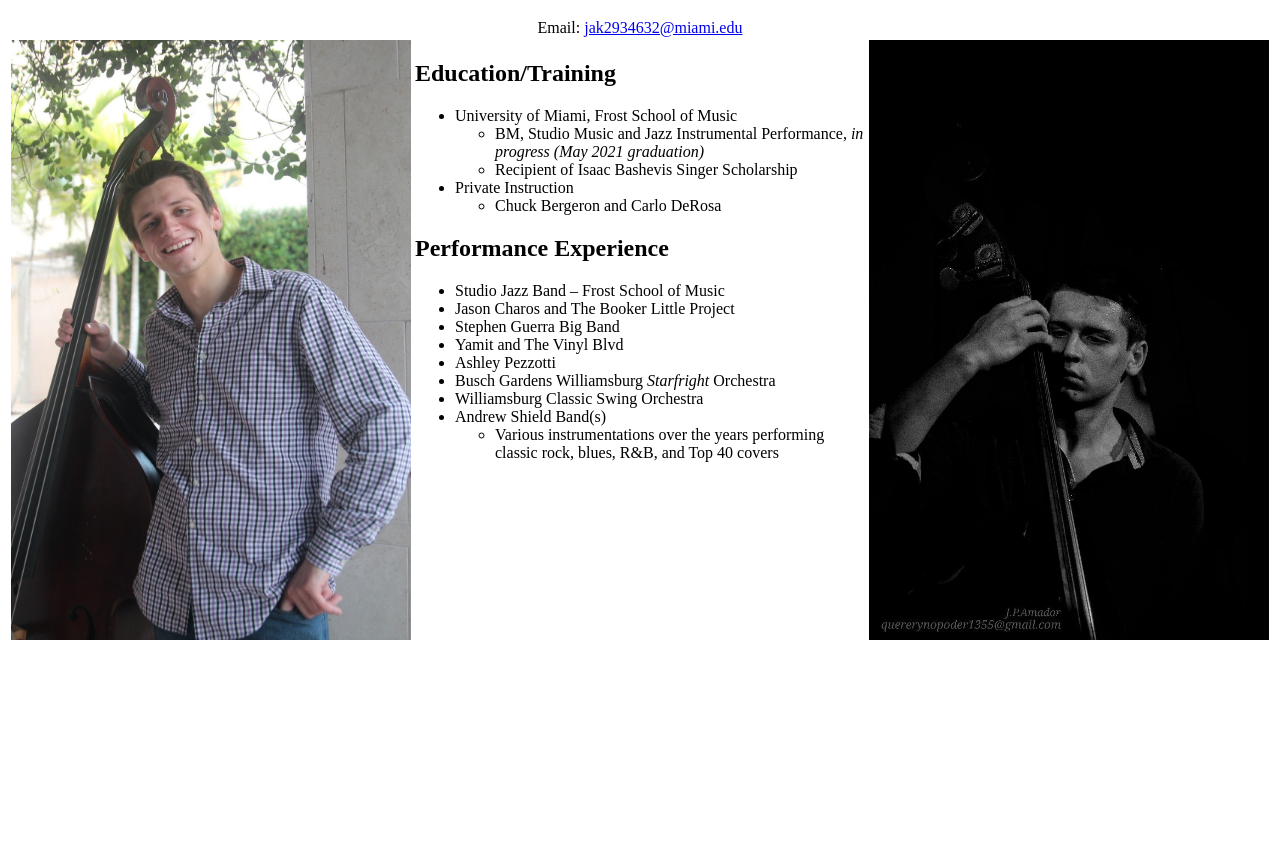
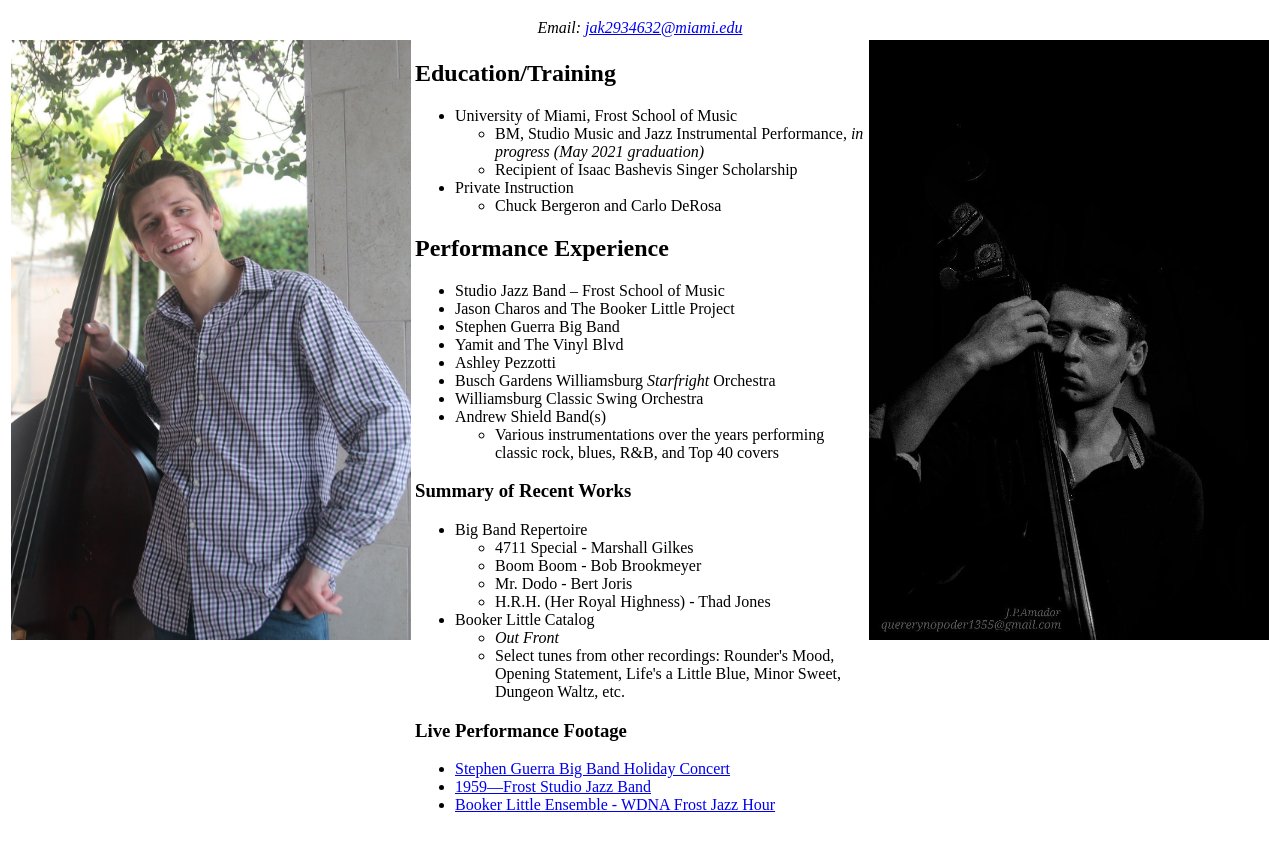
Before and after one commit to jak299/resume, a plain HTML site: page index.html in a window 1280 px wide. Shown: the part 61-902 px from the top of the page. Before the commit the page ends 800 px from the top, so only its background shows below. Drawn offline with Linux system fonts and the light colour scheme.

Commit message:
Update index.html

```diff
--- a/index.html
+++ b/index.html
@@ -2,6 +2,8 @@
 <html lang="en" dir="ltr">
   <head>
     <meta charset="utf-8">
+    <meta name="keywords" content="Bass, Bassist, Musician, Jazz, Jazz Bassist, Jazz Musician">
+    <meta name="description" content="Resume of jazz bassist, composer, arranger, and educator, Jesse Katz">
     <title>Jesse Katz</title>
     <style media="screen">
       table td {
@@ -14,9 +16,10 @@
       <h1>Jesse Katz</h1>
     </header>
       <div align=center>
-        Email: <a href="mailto:jak2934632@miami.edu">jak2934632@miami.edu</a>
+        <address>
+          Email: <a href="mailto:jak2934632@miami.edu">jak2934632@miami.edu</a>
+        </address>
       </div>
-
       <table align=center>
         <tr>
           <td width="30%" align=center>
@@ -47,13 +50,38 @@
                   <li>Stephen Guerra Big Band</li>
                   <li>Yamit and The Vinyl Blvd</li>
                   <li>Ashley Pezzotti</li>
-                  <li>Busch Gardens Williamsburg <i>Starfright</i> Orchestra</li>
+                  <li>Busch Gardens Williamsburg <em>Starfright</em> Orchestra</li>
                   <li>Williamsburg Classic Swing Orchestra</li>
                   <li>Andrew Shield Band(s)</li>
                     <ul>
                       <li>Various instrumentations over the years performing classic rock, blues, R&B, and Top 40 covers</li>
                     </ul>
                   </ul>
+            </p>
+            <h3>Summary of Recent Works</h3>
+            <p>
+              <ul>
+                <li>Big Band Repertoire</li>
+                  <ul>
+                    <li>4711 Special - Marshall Gilkes</li>
+                    <li>Boom Boom - Bob Brookmeyer</li>
+                    <li>Mr. Dodo - Bert Joris</li>
+                    <li>H.R.H. (Her Royal Highness) - Thad Jones</li>
+                  </ul>
+                <li>Booker Little Catalog</li>
+                  <ul>
+                    <li><em>Out Front</em></li>
+                    <li>Select tunes from other recordings: Rounder's Mood, Opening Statement, Life's a Little Blue, Minor Sweet, Dungeon Waltz, etc.</li>
+                  </ul>
+              </ul>
+            </p>
+            <h3>Live Performance Footage</h3>
+            <p>
+              <ul>
+                <li> <a href="https://www.youtube.com/watch?v=W9ryQ6DMIZY&feature=youtu.be&fbclid=IwAR3nbcm8exfjILSwIpiw2ZtdQFECRREseOECTZ16vsZRjcU5Nng34C5d9XA">Stephen Guerra Big Band Holiday Concert</a> </li>
+                <li> <a href="https://www.youtube.com/watch?v=sj0rzj_Hejs&feature=youtu.be&fbclid=IwAR0N7hNF7ymvIo_mSaDyjWDpy9sRxppU5TdueMG3feAZ8WBFaOi6x3o8lpI">1959—Frost Studio Jazz Band</a> </li>
+                <li> <a href="https://livestream.com/accounts/14242321/events/8860728?t=1572551378501&fbclid=IwAR0i3BO0S3ieKp_4_As9hXwxOlFcKO0JJSvhG_tkaliLS1KEhbmxKrfA1PI">Booker Little Ensemble - WDNA Frost Jazz Hour</a> </li>
+              </ul>
             </p>
             </td>
             <td width="30%" align=center>
```
